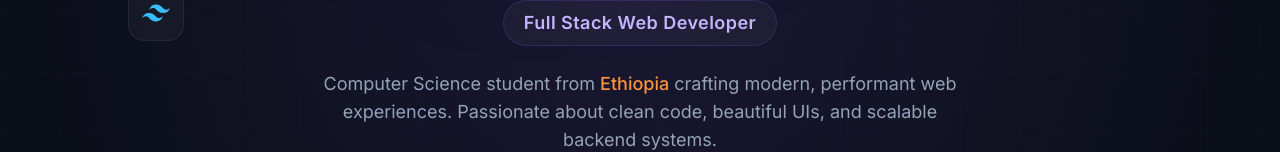
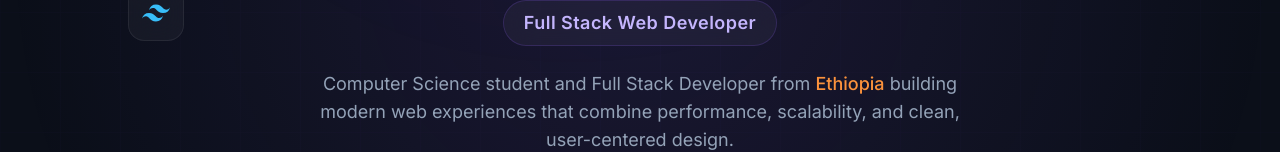
Before and after one commit to Tibeb93/MyPersonal-Portfolio, a React (Vite) app in the folder portfolio/: page / in a window 1280 px wide. Shown: the part 648-800 px from the top of the page. Built offline with nearby package versions, Linux system fonts and the light colour scheme.

Commit message:
2nd comiit

```diff
--- a/portfolio/src/sections/Hero.jsx
+++ b/portfolio/src/sections/Hero.jsx
@@ -149,10 +149,9 @@ export default function Hero() {
           className="text-slate-400 text-sm sm:text-base lg:text-lg max-w-xl lg:max-w-2xl
             mx-auto leading-relaxed mb-10 px-2"
         >
-          Computer Science student from{' '}
-          <span className="text-orange-400 font-medium">Ethiopia</span> crafting modern,
-          performant web experiences. Passionate about clean code, beautiful UIs, and
-          scalable backend systems.
+         Computer Science student and Full Stack Developer from{' '}
+          <span className="text-orange-400 font-medium">Ethiopia</span>  building modern web
+experiences that combine performance, scalability, and clean, user-centered design.
         </motion.p>
 
         {/* CTA buttons */}
```
